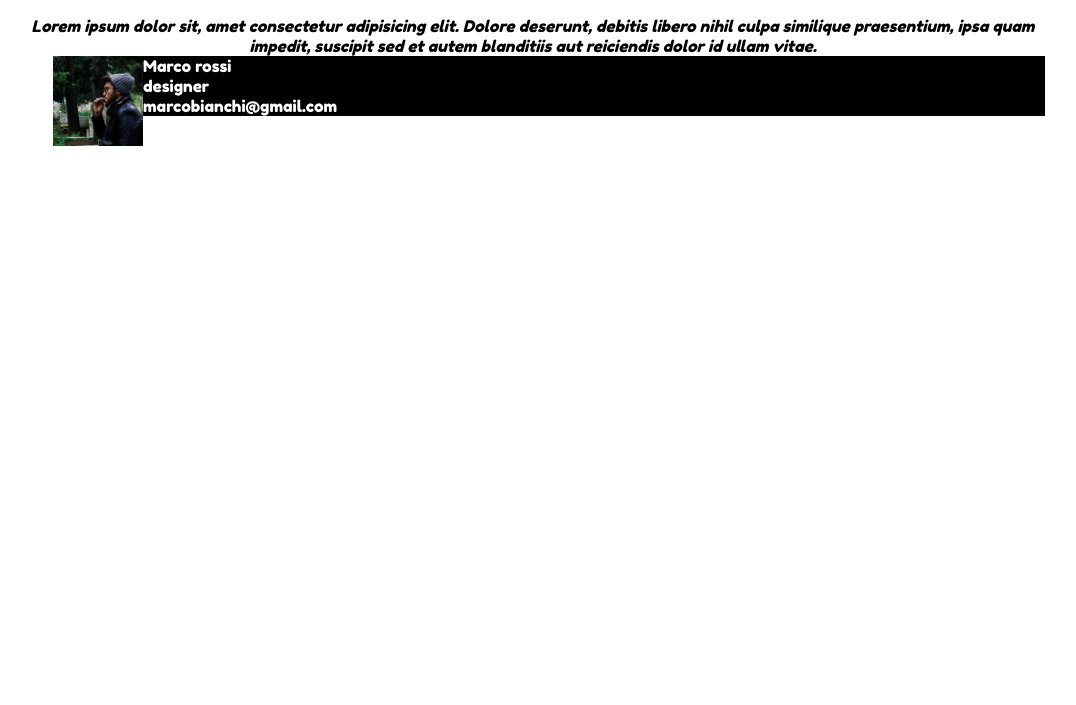
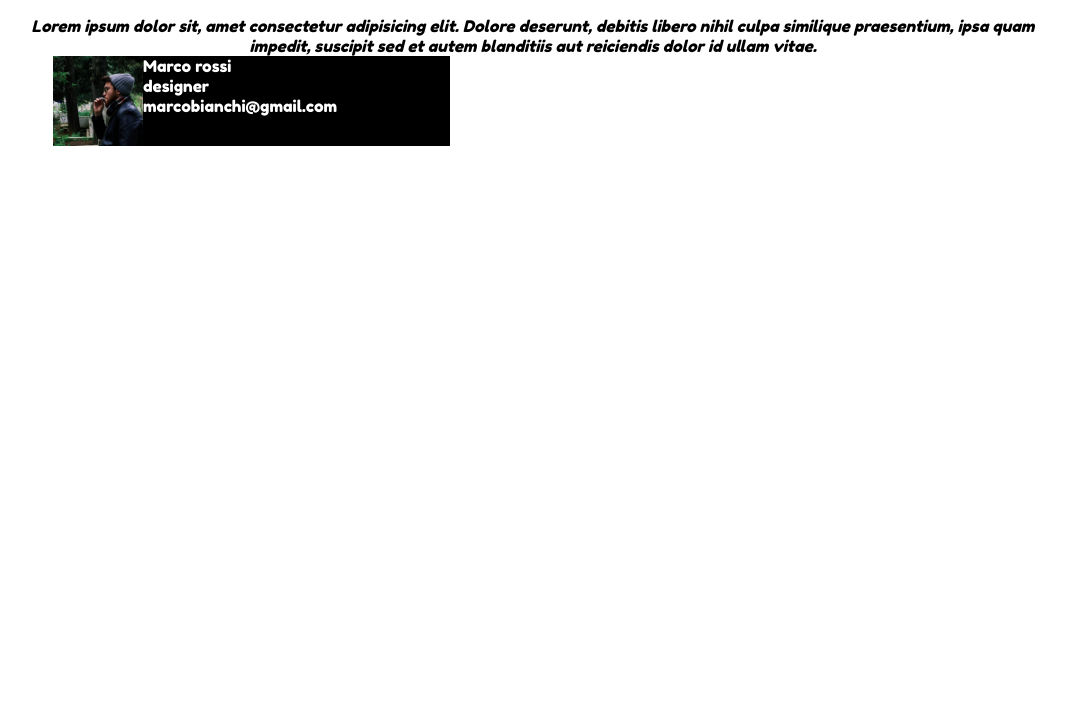
Before and after one commit to vitodepi16/html-css-float-cards, a plain HTML site: page index.html in a window 1280 px wide. Shown: the part 95-800 px from the top of the page, without its empty margins (107-1183 px from the left). Drawn offline with Linux system fonts and the light colour scheme.

Commit message:
fix box in index e css

```diff
--- a/css/style.css
+++ b/css/style.css
@@ -59,12 +59,10 @@ h1 {
 }
 
 .box{
-
-    background-color: var(--bgbox);
     background-color: var(--bgbox);
     text-align: left;
     vertical-align: center;
-
+    width: 40%;
 }
 
 img {
--- a/index.html
+++ b/index.html
@@ -20,7 +20,7 @@
             id ullam vitae.</p>
     </header>
     <main class="worker">
-        <div class="box">
+        <div class="box clearfix">
             <img src="./img/male1.png" alt="">
             <div class="information">Marco rossi </div>
                 <div class="information">designer</div>
```
